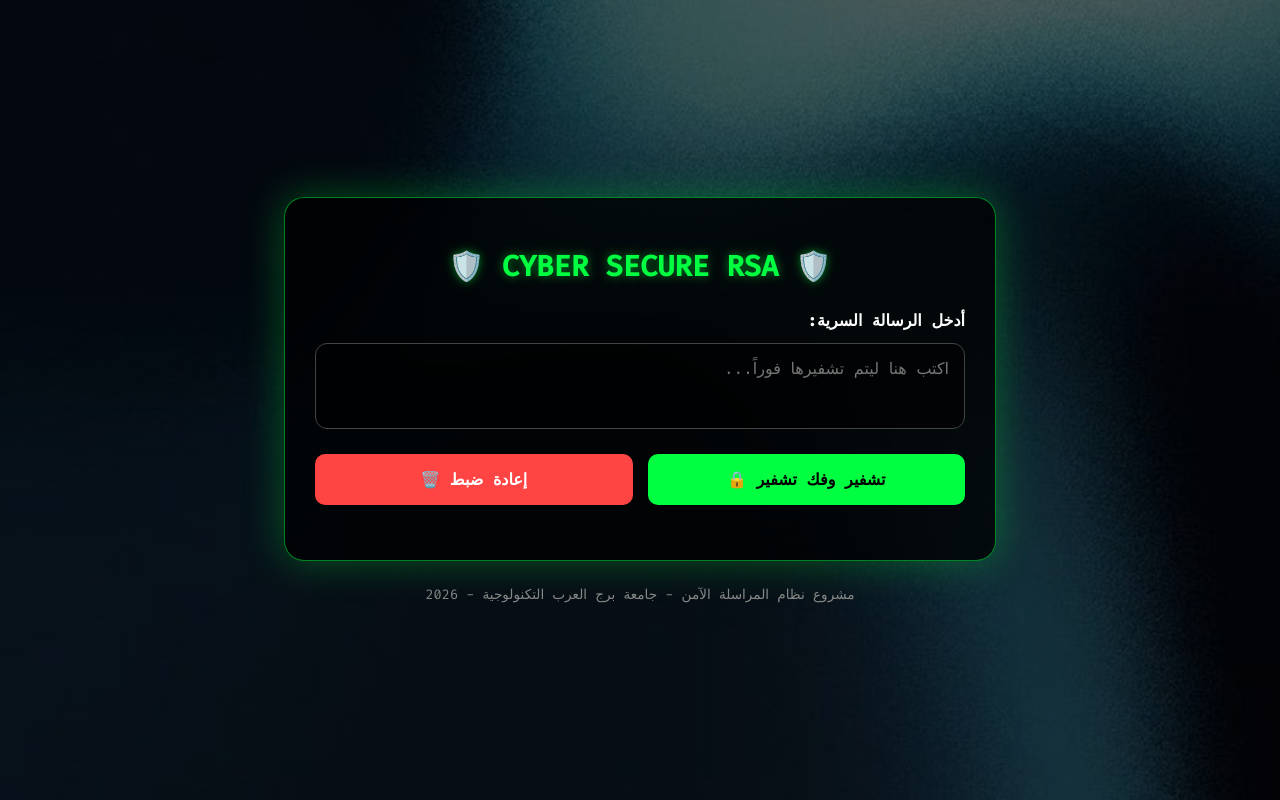
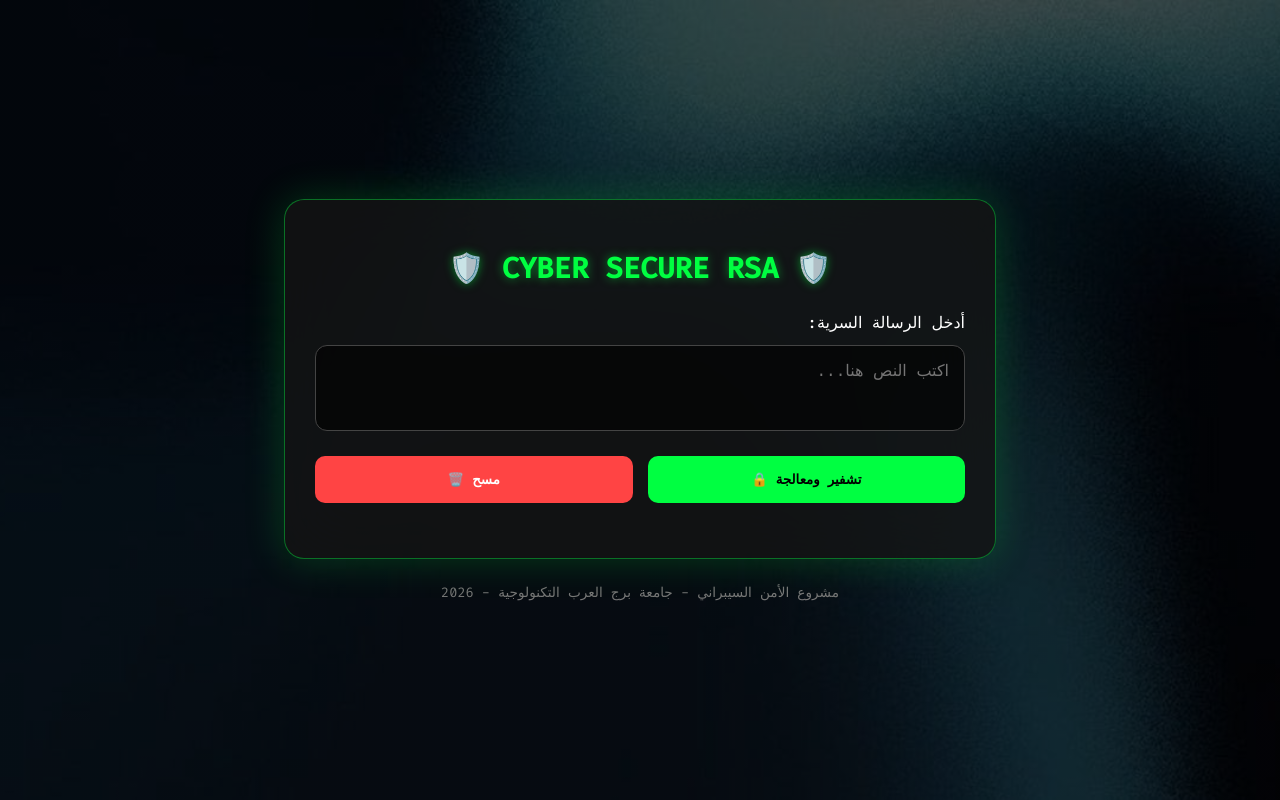
Before and after one commit to omarineooo/secure-messaging-system, a website: page index.html in a window 1280 px wide. Drawn offline with Linux system fonts and the light colour scheme.

Commit message:
Add files via upload

```diff
--- a/index.html
+++ b/index.html
@@ -11,14 +11,14 @@
         }
 
         body {
-            /* الاسم الموحد اللي اتفقت عليه bg.jpg */
-            background-image: linear-gradient(rgba(0,0,0,0.5), rgba(0,0,0,0.5)),
+            /* استدعاء الصورة بالاسم الموحد bg.jpg */
+            background-image: linear-gradient(rgba(0,0,0,0.6), rgba(0,0,0,0.6)),
                               url('bg.jpg');
             background-size: cover;
             background-position: center;
             background-repeat: no-repeat;
             background-attachment: fixed;
-            background-color: #0d0208;
+            background-color: #000; /* خلفية سوداء أساسية */
 
             color: white;
             font-family: 'Fira Code', monospace;
@@ -31,14 +31,13 @@
         }
 
         .container {
-            background: rgba(0, 0, 0, 0.75);
-            /* تأثير البلور العالي جداً لجعل الواجهة احترافية */
-            backdrop-filter: blur(35px);
+            background: rgba(20, 20, 20, 0.8); /* أسود شفاف */
+            backdrop-filter: blur(35px); /* تأثير الضبابية العالي */
             -webkit-backdrop-filter: blur(35px);
             padding: 30px;
             border-radius: 20px;
-            box-shadow: 0 0 40px rgba(0, 255, 65, 0.3);
-            border: 1px solid rgba(0, 255, 65, 0.5);
+            box-shadow: 0 0 40px rgba(0, 255, 65, 0.2);
+            border: 1px solid rgba(0, 255, 65, 0.4);
             max-width: 650px;
             width: 90%;
         }
@@ -57,10 +56,7 @@
             box-sizing: border-box;
             font-size: 1rem;
             outline: none;
-            transition: 0.3s;
         }
-
-        textarea:focus { border-color: var(--neon-green); box-shadow: 0 0 10px rgba(0,255,65,0.2); }
 
         .btn-group { display: flex; gap: 15px; margin-bottom: 25px; }
 
@@ -73,31 +69,24 @@
             font-weight: bold;
             font-family: 'Fira Code', monospace;
             transition: 0.3s;
-            font-size: 1rem;
         }
 
         .btn-encrypt { background: var(--neon-green); color: black; }
-        .btn-encrypt:hover { transform: scale(1.02); box-shadow: 0 0 20px var(--neon-green); }
-
         .btn-clear { background: #ff4444; color: white; }
-        .btn-clear:hover { background: #cc0000; }
 
         .step-box {
             margin-top: 15px;
             padding: 18px;
-            background: rgba(0, 0, 0, 0.8);
+            background: rgba(0, 0, 0, 0.85);
             border-right: 5px solid var(--neon-green);
             border-radius: 8px;
-            animation: slideIn 0.5s ease-out;
         }
 
-        @keyframes slideIn { from { opacity: 0; transform: translateX(20px); } to { opacity: 1; transform: translateX(0); } }
-
         .label-text { color: #aaa; font-size: 0.9rem; margin-bottom: 8px; display: block; }
-        .content-text { word-break: break-all; color: var(--neon-green); font-size: 1.1rem; line-height: 1.5; }
+        .content-text { word-break: break-all; color: var(--neon-green); font-size: 1.1rem; }
         .original-back { color: #00d4ff; }
 
-        .footer { margin-top: 25px; font-size: 0.85rem; color: #888; text-align: center; }
+        .footer { margin-top: 25px; font-size: 0.85rem; color: #777; text-align: center; }
     </style>
 </head>
 <body>
@@ -105,40 +94,37 @@
 <div class="container">
     <h1>🛡️ CYBER SECURE RSA 🛡️</h1>
 
-    <label style="display:block; margin-bottom:12px; font-weight: bold;">أدخل الرسالة السرية:</label>
-    <textarea id="messageInput" rows="3" placeholder="اكتب هنا ليتم تشفيرها فوراً..."></textarea>
+    <label style="display:block; margin-bottom:12px;">أدخل الرسالة السرية:</label>
+    <textarea id="messageInput" rows="3" placeholder="اكتب النص هنا..."></textarea>
 
     <div class="btn-group">
-        <button class="btn-encrypt" onclick="processRSA()">تشفير وفك تشفير 🔒</button>
-        <button class="btn-clear" onclick="clearAll()">إعادة ضبط 🗑️</button>
+        <button class="btn-encrypt" onclick="processRSA()">تشفير ومعالجة 🔒</button>
+        <button class="btn-clear" onclick="clearAll()">مسح 🗑️</button>
     </div>
 
     <div id="resultContainer" style="display:none;">
         <div class="step-box">
-            <span class="label-text">📡 النص المشفر (البيانات عبر الشبكة):</span>
+            <span class="label-text">📡 النص المشفر:</span>
             <div id="encryptedOutput" class="content-text"></div>
         </div>
 
         <div class="step-box" style="border-right-color: #00d4ff;">
-            <span class="label-text">🔓 النص المستلم (بعد فك التشفير):</span>
+            <span class="label-text">🔓 النص المستلم (فك التشفير):</span>
             <div id="decryptedOutput" class="content-text original-back"></div>
         </div>
     </div>
 </div>
 
-<div class="footer">مشروع نظام المراسلة الآمن - جامعة برج العرب التكنولوجية - 2026</div>
+<div class="footer">مشروع الأمن السيبراني - جامعة برج العرب التكنولوجية - 2026</div>
 
 <script>
     function processRSA() {
         const msg = document.getElementById('messageInput').value;
-        if(!msg.trim()) return alert("برجاء إدخال نص للتشفير!");
-
-        // محاكاة منطق التشفير RSA (Base64 Encoding للأغراض التعليمية)
+        if(!msg.trim()) return alert("برجاء إدخال نص!");
         const encrypted = btoa(unescape(encodeURIComponent(msg)));
         const decrypted = decodeURIComponent(escape(atob(encrypted)));
-
         document.getElementById('resultContainer').style.display = 'block';
-        document.getElementById('encryptedOutput').innerText = "ENC_RSA_V2_" + encrypted;
+        document.getElementById('encryptedOutput').innerText = "RSA_V2_" + encrypted;
         document.getElementById('decryptedOutput').innerText = decrypted;
     }
 
```
